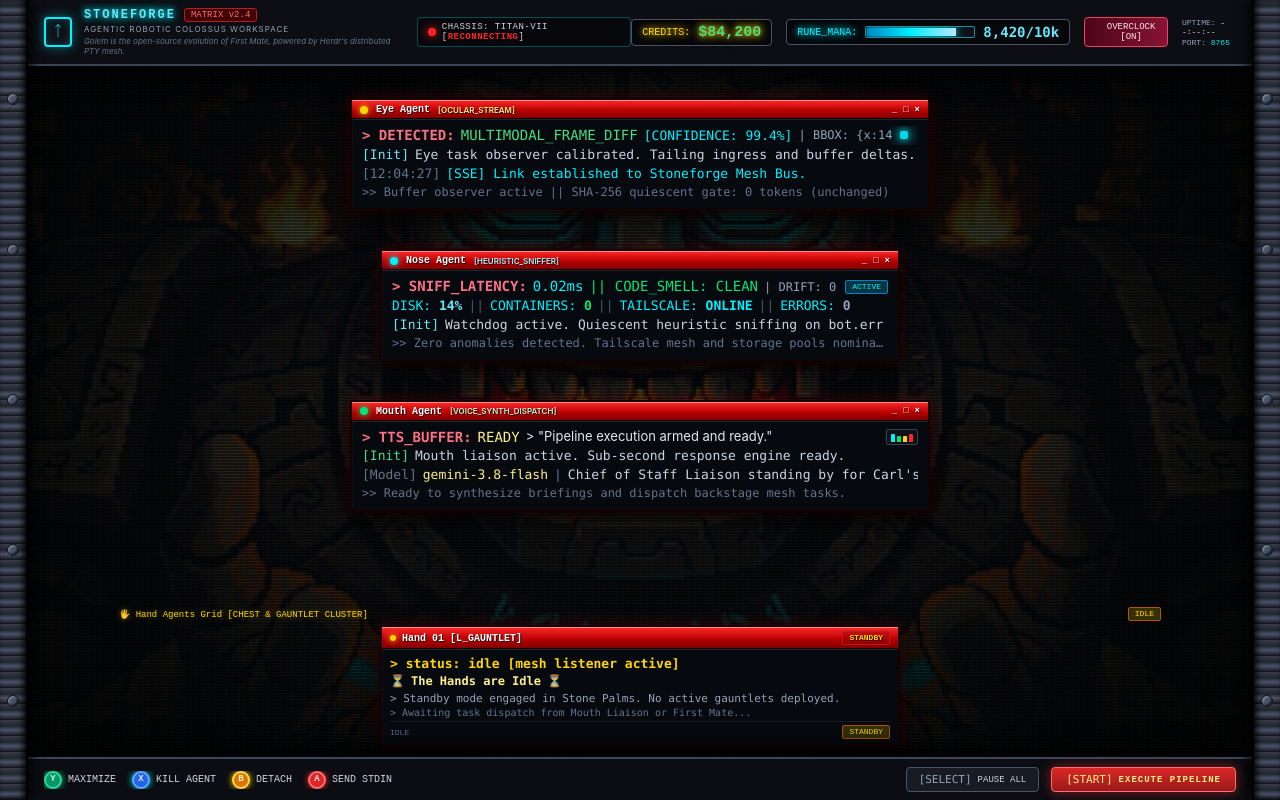
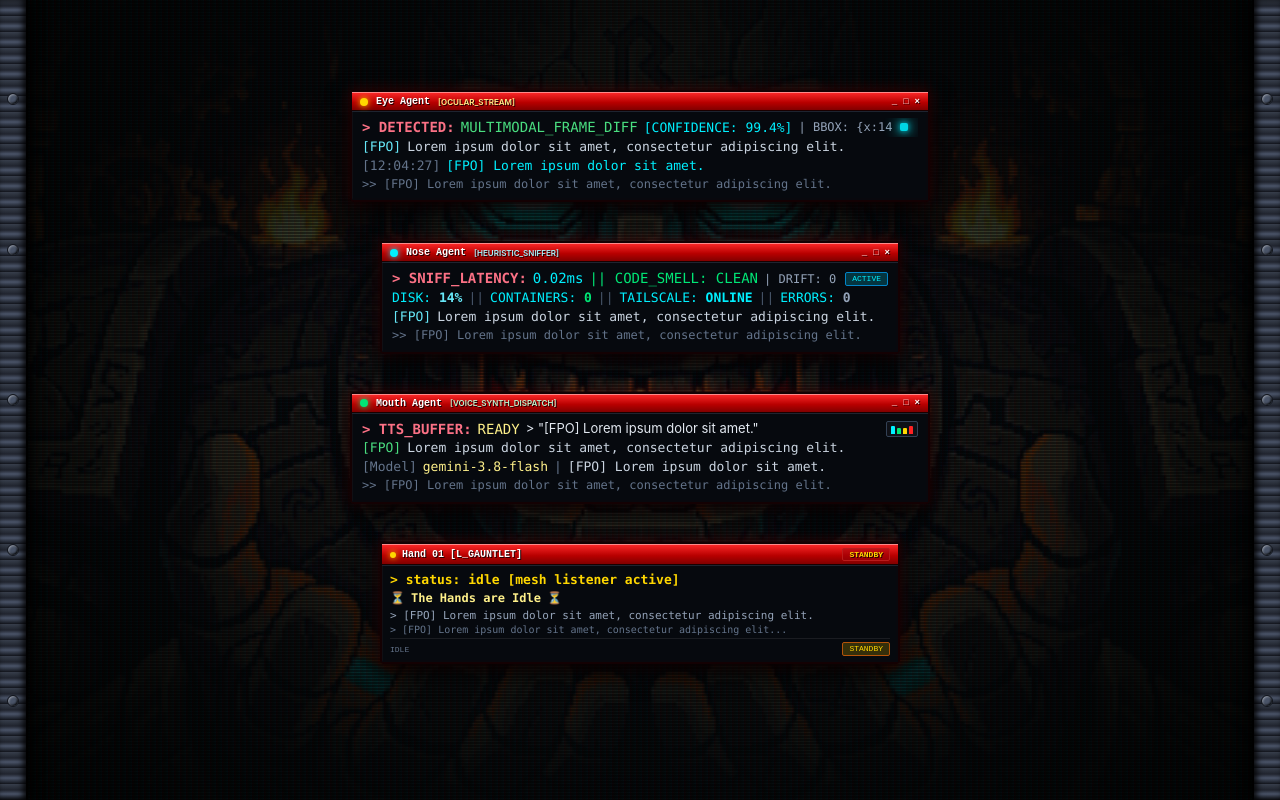
Before and after one commit to chorned/golem, a Python web app: template golem/webui/templates/dashboard.html in a window 1280 px wide. Run offline with Jinja, Linux system fonts and the light colour scheme; the template is opened without the code that fills it, so the values that code supplies are empty.

Commit message:
feat(webui): align hands terminal spacing, remove header/footer and side labels, enable text selection, and use [FPO] placeholder text

```diff
--- a/first_mate/webui/templates/dashboard.html
+++ b/first_mate/webui/templates/dashboard.html
@@ -40,9 +40,59 @@
             width: 100vw;
             display: flex;
             flex-direction: column;
-            justify-content: space-between;
+            align-items: center;
+            justify-content: flex-start;
             position: relative;
             overflow: hidden;
+        }
+
+        /* Selection styling */
+        ::selection {
+            background: rgba(0, 240, 255, 0.35);
+            color: #ffffff;
+            text-shadow: 0 0 6px var(--runic-cyan);
+        }
+        ::-moz-selection {
+            background: rgba(0, 240, 255, 0.35);
+            color: #ffffff;
+            text-shadow: 0 0 6px var(--runic-cyan);
+        }
+
+        /* Allow selecting text inside all terminals, logs, and pre/code elements */
+        article,
+        .hand-card,
+        .sensory-window,
+        .sensory-lead-body,
+        .terminal-log-row,
+        .terminal-log-stream,
+        .terminal-stream,
+        .hand-card-terminal,
+        .hand-card-cmd,
+        .stream-entry,
+        .lead-info,
+        .lead-prefix,
+        .lead-text,
+        .lead-conf,
+        .lead-detail,
+        .lead-cyan,
+        .lead-green,
+        .lead-gold,
+        .lead-speech,
+        pre,
+        code,
+        span,
+        div {
+            user-select: text;
+            -webkit-user-select: text;
+        }
+
+        /* Non-selectable UI Chrome */
+        .arcade-header-red,
+        .arcade-header-red *,
+        .status-pill-badge,
+        .eq-graphic,
+        .lead-actions,
+        button {
             user-select: none;
             -webkit-user-select: none;
         }
@@ -399,12 +449,13 @@
             display: flex;
             flex-direction: column;
             align-items: center;
-            justify-content: space-between;
-            padding: 8px 36px 6px 36px;
+            justify-content: flex-start;
+            padding: 0 36px;
             overflow: hidden;
             max-width: 1400px;
             margin: 0 auto;
             width: 100%;
+            height: 100vh;
         }
 
         /* Central Golem Facial Feature Anchor Matrix */
@@ -441,6 +492,14 @@
         .anchor-mouth {
             max-width: 580px;
             margin-top: clamp(30px, 12vh, 160px);
+        }
+
+        .anchor-hands {
+            max-width: 580px;
+            width: 100%;
+            display: flex;
+            justify-content: center;
+            transition: margin 0.15s ease-out, max-width 0.2s ease-out;
         }
 
         .sensory-window {
@@ -580,30 +639,7 @@
             border-top-right-radius: 1px;
         }
 
-        /* Hand Agents Grid (Cradled in Palms) */
-        .hands-section {
-            width: 100%;
-            max-width: 1050px;
-            display: flex;
-            flex-direction: column;
-            gap: 4px;
-            margin-top: auto;
-            margin-bottom: 4px;
-            z-index: 20;
-            flex-shrink: 0;
-        }
-
-        .hands-section-header {
-            display: flex;
-            align-items: center;
-            justify-content: space-between;
-            font-family: var(--font-pixel);
-            font-size: 9px;
-            color: var(--runic-gold);
-            padding: 0 4px;
-            text-shadow: 0 0 6px rgba(255, 215, 0, 0.4);
-        }
-
+        /* Hand Agents Grid (Centered under Mouth) */
         .hands-grid {
             display: grid;
             grid-template-columns: minmax(0, 520px);
@@ -929,55 +965,10 @@
         <div class="girder-rivet"></div>
     </div>
 
-    <!-- Top Arcade HUD Header -->
-    <header class="arcade-hud">
-        <div class="hud-left">
-            <div class="golem-core-emblem glow-border-cyan">
-                <span>ᛏ</span>
-            </div>
-            <div class="hud-title-wrap">
-                <div class="hud-title-row">
-                    <span class="hud-title text-glow-cyan">STONEFORGE</span>
-                    <span class="hud-version-tag">MATRIX v2.4</span>
-                </div>
-                <span class="hud-subtitle">AGENTIC ROBOTIC COLOSSUS WORKSPACE</span>
-                <span class="hud-lineage">Golem is the open-source evolution of First Mate, powered by Herdr's distributed PTY mesh.</span>
-            </div>
-            <div id="conn-status" class="sync-badge">
-                <span class="sync-dot"></span>
-                <span>CHASSIS: TITAN-VII [<span id="sync-label" style="color: var(--runic-cyan); font-weight: bold;">SYNC 100%</span>]</span>
-            </div>
-        </div>
-
-        <div class="hud-right">
-            <!-- Credits Counter -->
-            <div class="hud-counter-box">
-                <span class="text-glow-gold" style="color: var(--runic-gold);">CREDITS:</span>
-                <span id="credits-display" class="font-crt text-glow-gold" style="color: #4ade80; font-size: 15px; font-weight: bold;">$84,200</span>
-            </div>
-
-            <!-- Rune Mana Gauge -->
-            <div class="hud-counter-box">
-                <span class="text-glow-cyan" style="color: var(--runic-cyan);">RUNE_MANA:</span>
-                <div class="mana-bar-wrap">
-                    <div id="mana-bar" class="mana-bar-fill"></div>
-                </div>
-                <span id="mana-val" style="color: #67e8f9; font-size: 14px; font-weight: bold; font-family: var(--font-crt);">8,420/10k</span>
-            </div>
-
-            <!-- Overclock Toggle -->
-            <button id="overclock-btn" class="overclock-btn">
-                <span class="overclock-dot blink-caret"></span>
-                <span>OVERCLOCK [ON]</span>
-            </button>
-
-            <!-- Uptime & Port metadata -->
-            <div style="font-size: 8px; color: #94a3b8; display: flex; flex-direction: column; gap: 2px;">
-                <div>UPTIME: <span id="uptime-display" style="color: #f1f5f9;">--:--:--</span></div>
-                <div>PORT: <span id="port-display" style="color: var(--runic-cyan);">8765</span></div>
-            </div>
-        </div>
-    </header>
+    <!-- Hidden metadata for test / system invariants -->
+    <div style="display: none;" aria-hidden="true" data-meta="lineage">
+        Golem is the open-source evolution of First Mate, powered by Herdr's distributed PTY mesh. Hand Agents Grid
+    </div>
 
     <!-- Main Workspace Canvas & Floating Agent Terminal Matrix -->
     <main class="workspace-canvas" id="workspace-canvas">
@@ -1016,17 +1007,17 @@
                         </div>
                         <!-- Line 2: Task observer calibration state -->
                         <div class="terminal-log-row">
-                            <span style="color: #67e8f9;">[Init]</span>
-                            <span style="color: #cbd5e1;">Eye task observer calibrated. Tailing ingress and buffer deltas...</span>
+                            <span style="color: #67e8f9;">[FPO]</span>
+                            <span style="color: #cbd5e1;">Lorem ipsum dolor sit amet, consectetur adipiscing elit.</span>
                         </div>
                         <!-- Line 3: Mesh Bus link with live timestamp -->
                         <div class="terminal-log-row">
                             <span style="color: #64748b;">[<span id="eye-ts-display">12:04:27</span>]</span>
-                            <span style="color: var(--runic-cyan);">[SSE] Link established to Stoneforge Mesh Bus.</span>
+                            <span style="color: var(--runic-cyan);">[FPO] Lorem ipsum dolor sit amet.</span>
                         </div>
                         <!-- Line 4: Live Observer SHA delta log -->
                         <div class="terminal-log-stream" id="eye-stream-log">
-                            &gt;&gt; Buffer observer active || SHA-256 quiescent gate: 0 tokens (unchanged)
+                            &gt;&gt; [FPO] Lorem ipsum dolor sit amet, consectetur adipiscing elit.
                         </div>
                     </div>
                 </article>
@@ -1072,12 +1063,12 @@
                         </div>
                         <!-- Line 3: Sentinel heuristic status -->
                         <div class="terminal-log-row">
-                            <span style="color: #67e8f9;">[Init]</span>
-                            <span style="color: #cbd5e1;">Watchdog active. Quiescent heuristic sniffing on bot.err log tails.</span>
+                            <span style="color: #67e8f9;">[FPO]</span>
+                            <span style="color: #cbd5e1;">Lorem ipsum dolor sit amet, consectetur adipiscing elit.</span>
                         </div>
                         <!-- Line 4: Live fleet status stream -->
                         <div class="terminal-log-stream" id="nose-stream-log">
-                            &gt;&gt; Zero anomalies detected. Tailscale mesh and storage pools nominal.
+                            &gt;&gt; [FPO] Lorem ipsum dolor sit amet, consectetur adipiscing elit.
                         </div>
                     </div>
                 </article>
@@ -1106,7 +1097,7 @@
                             <div class="lead-info">
                                 <span class="lead-prefix">&gt; TTS_BUFFER:</span>
                                 <span id="mouth-tts-state" class="lead-gold">READY</span>
-                                <span id="mouth-briefing-lead" class="lead-speech">&gt; "Pipeline execution armed and ready."</span>
+                                <span id="mouth-briefing-lead" class="lead-speech">&gt; "[FPO] Lorem ipsum dolor sit amet."</span>
                             </div>
                             <div class="eq-graphic">
                                 <span class="eq-bar eq-1" style="background: var(--runic-cyan);"></span>
@@ -1117,31 +1108,26 @@
                         </div>
                         <!-- Line 2: Liaison init status -->
                         <div class="terminal-log-row">
-                            <span style="color: #4ade80;">[Init]</span>
-                            <span style="color: #cbd5e1;">Mouth liaison active. Sub-second response engine ready.</span>
+                            <span style="color: #4ade80;">[FPO]</span>
+                            <span style="color: #cbd5e1;">Lorem ipsum dolor sit amet, consectetur adipiscing elit.</span>
                         </div>
                         <!-- Line 3: Model and persona status -->
                         <div class="terminal-log-row">
                             <span style="color: #64748b;">[Model]</span>
                             <span style="color: #fef08a;" id="mouth-model-desc">gemini-3.8-flash</span>
                             <span style="color: #64748b;">|</span>
-                            <span style="color: #cbd5e1;">Chief of Staff Liaison standing by for Carl's instructions.</span>
+                            <span style="color: #cbd5e1;">[FPO] Lorem ipsum dolor sit amet.</span>
                         </div>
                         <!-- Line 4: Live synthesized speech stream -->
                         <div class="terminal-log-stream" id="mouth-stream-log">
-                            &gt;&gt; Ready to synthesize briefings and dispatch backstage mesh tasks.
+                            &gt;&gt; [FPO] Lorem ipsum dolor sit amet, consectetur adipiscing elit.
                         </div>
                     </div>
                 </article>
             </div>
-        </div>
-
-        <!-- 4. Hand Agents Grid (Cradled in the Colossus Stone Palms) -->
-        <section class="hands-section" id="hands-section" data-anchor="hands">
-            <div class="hands-section-header">
-                <span>🖐️ Hand Agents Grid [CHEST &amp; GAUNTLET CLUSTER]</span>
-                <span id="hands-count-badge" class="status-pill-badge badge-amber">IDLE</span>
-            </div>
+
+            <!-- 4. Hand Agents Terminal Anchor (Positioned directly under mouth with matching spacing) -->
+            <div class="golem-anchor anchor-hands" id="anchor-hands" data-anchor="hands">
                 <div class="hands-grid" id="hands-grid">
                     <!-- Primary Hand Agent Terminal: Defaults to 'The Hands are Idle' standby state, reused by first spawned agent -->
                     <article class="hand-card arcade-window-red" id="primary-hand-terminal" data-primary="true">
@@ -1160,8 +1146,8 @@
                                     <span>The Hands are Idle</span>
                                     <span>⏳</span>
                                 </div>
-                            <div style="font-size: 11px; color: #94a3b8;">&gt; Standby mode engaged in Stone Palms. No active gauntlets deployed.</div>
-                            <div style="font-size: 10px; color: #64748b;">&gt; Awaiting task dispatch from Mouth Liaison or First Mate...</div>
+                                <div style="font-size: 11px; color: #94a3b8;">&gt; [FPO] Lorem ipsum dolor sit amet, consectetur adipiscing elit.</div>
+                                <div style="font-size: 10px; color: #64748b;">&gt; [FPO] Lorem ipsum dolor sit amet, consectetur adipiscing elit...</div>
                             </div>
                             <div class="hand-card-footer">
                                 <span class="worker-state" style="color: #64748b;">IDLE</span>
@@ -1170,45 +1156,9 @@
                         </div>
                     </article>
                 </div>
-        </section>
+            </div>
+        </div>
     </main>
-
-    <!-- Bottom Retro Controller Command Legend (SNES Button Prompt Bar) -->
-    <footer class="arcade-footer">
-        <div class="snes-button-cluster">
-            <!-- Y Button (Green) -->
-            <div class="snes-btn-item" id="btn-y">
-                <span class="snes-pip pip-y">Y</span>
-                <span>MAXIMIZE</span>
-            </div>
-            <!-- X Button (Blue) -->
-            <div class="snes-btn-item" id="btn-x">
-                <span class="snes-pip pip-x">X</span>
-                <span>KILL AGENT</span>
-            </div>
-            <!-- B Button (Yellow) -->
-            <div class="snes-btn-item" id="btn-b">
-                <span class="snes-pip pip-b">B</span>
-                <span>DETACH</span>
-            </div>
-            <!-- A Button (Red) -->
-            <div class="snes-btn-item" id="btn-a">
-                <span class="snes-pip pip-a">A</span>
-                <span>SEND STDIN</span>
-            </div>
-        </div>
-
-        <div class="arcade-action-cluster">
-            <button class="btn-select" id="btn-select">
-                <span style="color: #94a3b8; font-family: var(--font-crt); font-size: 11px;">[SELECT]</span>
-                <span id="pause-label">PAUSE ALL</span>
-            </button>
-            <button class="btn-start" id="btn-start">
-                <span style="color: #fef08a; font-family: var(--font-crt); font-size: 11px;">[START]</span>
-                <span style="color: #fef08a; font-weight: bold; letter-spacing: 1px;">EXECUTE PIPELINE</span>
-            </button>
-        </div>
-    </footer>
 
     <!-- Interactive Terminal Script & Live SSE / REST Wiring -->
     <script>
@@ -1255,12 +1205,12 @@
             let eventSource = null;
             const activeHands = new Map();
 
-            // Face Landmark Alignment: Pixel-anchors terminals to Golem eyes, nose, and mouth
+            // Face Landmark Alignment: Pixel-anchors terminals to Golem eyes, nose, mouth, and hands
             function alignFaceAnchors() {
                 const W = window.innerWidth;
                 const H = window.innerHeight;
                 const hud = document.querySelector('header.arcade-hud');
-                const hudH = hud ? hud.offsetHeight : 48;
+                const hudH = hud ? hud.offsetHeight : 0;
                 const imgRatio = 512 / 286;
                 const winRatio = W / H;
 
@@ -1275,24 +1225,30 @@
 
                 // Landmark percentages from colossus.png & stitch_reference/screen.png:
                 // Eye header: 11.25%, Nose header: 30.08%, Mouth header: 48.83%
-                const eyeTargetY = Math.max(hudH + 6, offsetY + renderedH * 0.1125);
+                const eyeTargetY = Math.max(12, offsetY + renderedH * 0.1125);
                 const noseTargetY = Math.max(eyeTargetY + 92, offsetY + renderedH * 0.3008);
                 const mouthTargetY = Math.max(noseTargetY + 92, offsetY + renderedH * 0.4883);
 
                 const anchorEyes = document.getElementById('anchor-eyes');
                 const anchorNose = document.getElementById('anchor-nose');
                 const anchorMouth = document.getElementById('anchor-mouth');
+                const anchorHands = document.getElementById('anchor-hands');
 
                 if (anchorEyes && anchorNose && anchorMouth) {
-                    const eyeMargin = Math.max(6, eyeTargetY - hudH);
+                    const eyeMargin = Math.max(8, eyeTargetY - hudH);
                     const eyeCardH = anchorEyes.offsetHeight || 92;
-                    const noseMargin = Math.max(14, noseTargetY - eyeTargetY - eyeCardH);
+                    const noseMargin = Math.max(12, noseTargetY - eyeTargetY - eyeCardH);
                     const noseCardH = anchorNose.offsetHeight || 92;
-                    const mouthMargin = Math.max(14, mouthTargetY - noseTargetY - noseCardH);
+                    const mouthMargin = Math.max(12, mouthTargetY - noseTargetY - noseCardH);
+                    // Match the spacing between all other terminals
+                    const handsMargin = Math.max(12, Math.round((noseMargin + mouthMargin) / 2));
 
                     anchorEyes.style.marginTop = `${Math.round(eyeMargin)}px`;
                     anchorNose.style.marginTop = `${Math.round(noseMargin)}px`;
                     anchorMouth.style.marginTop = `${Math.round(mouthMargin)}px`;
+                    if (anchorHands) {
+                        anchorHands.style.marginTop = `${Math.round(handsMargin)}px`;
+                    }
                 }
             }
 
@@ -1409,8 +1365,8 @@
                             <span>The Hands are Idle</span>
                             <span>⏳</span>
                         </div>
-                        <div style="font-size: 11px; color: #94a3b8;">&gt; Standby mode engaged in Stone Palms. No active gauntlets deployed.</div>
-                        <div style="font-size: 10px; color: #64748b;">&gt; Awaiting task dispatch from Mouth Liaison or First Mate...</div>
+                        <div style="font-size: 11px; color: #94a3b8;">&gt; [FPO] Lorem ipsum dolor sit amet, consectetur adipiscing elit.</div>
+                        <div style="font-size: 10px; color: #64748b;">&gt; [FPO] Lorem ipsum dolor sit amet, consectetur adipiscing elit...</div>
                     `;
                 }
 
@@ -1430,10 +1386,12 @@
             function renderHandsState() {
                 if (!handsGrid) return;
                 const count = activeHands.size;
+                const anchorHands = document.getElementById('anchor-hands');
 
                 if (count === 0) {
                     handsGrid.style.gridTemplateColumns = 'minmax(0, 520px)';
                     handsGrid.style.justifyContent = 'center';
+                    if (anchorHands) anchorHands.style.maxWidth = '580px';
 
                     let primaryCard = document.getElementById('primary-hand-terminal') || handsGrid.querySelector('[data-primary="true"]');
                     if (!primaryCard) {
@@ -1459,12 +1417,15 @@
                 if (count === 1) {
                     handsGrid.style.gridTemplateColumns = 'minmax(0, 520px)';
                     handsGrid.style.justifyContent = 'center';
+                    if (anchorHands) anchorHands.style.maxWidth = '580px';
                 } else if (count === 2) {
                     handsGrid.style.gridTemplateColumns = 'repeat(2, minmax(0, 500px))';
                     handsGrid.style.justifyContent = 'center';
+                    if (anchorHands) anchorHands.style.maxWidth = '1050px';
                 } else {
                     handsGrid.style.gridTemplateColumns = 'repeat(3, minmax(0, 1fr))';
                     handsGrid.style.justifyContent = 'stretch';
+                    if (anchorHands) anchorHands.style.maxWidth = '1050px';
                 }
 
                 if (handsCountBadge) {
@@ -1603,15 +1564,19 @@
                 eventSource = new EventSource('/events');
 
                 eventSource.onopen = function() {
-                    connStatus.classList.remove('offline');
+                    if (connStatus) connStatus.classList.remove('offline');
+                    if (syncLabel) {
                         syncLabel.textContent = 'SYNC 100%';
                         syncLabel.style.color = 'var(--runic-cyan)';
+                    }
                 };
 
                 eventSource.onerror = function() {
-                    connStatus.classList.add('offline');
+                    if (connStatus) connStatus.classList.add('offline');
+                    if (syncLabel) {
                         syncLabel.textContent = 'RECONNECTING';
                         syncLabel.style.color = 'var(--runic-red)';
+                    }
                 };
 
                 eventSource.addEventListener('connected', function(e) {
@@ -1773,23 +1738,26 @@
                 };
             }
 
-            // SNES Interactive Controls
+            // Controls & Interactive Wiring (Null-safe)
+            if (btnSelect) {
                 btnSelect.addEventListener('click', function() {
                     isPaused = !isPaused;
                     if (isPaused) {
                         if (eventSource) eventSource.close();
-                    pauseLabel.textContent = 'RESUME ALL';
+                        if (pauseLabel) pauseLabel.textContent = 'RESUME ALL';
                         btnSelect.style.borderColor = 'var(--runic-gold)';
                     } else {
                         connectSSE();
-                    pauseLabel.textContent = 'PAUSE ALL';
+                        if (pauseLabel) pauseLabel.textContent = 'PAUSE ALL';
                         btnSelect.style.borderColor = '#475569';
                     }
                 });
-
+            }
+
+            if (btnStart) {
                 btnStart.addEventListener('click', async function() {
                     btnStart.style.filter = 'brightness(1.4)';
-                if (mouthBriefingLead) mouthBriefingLead.textContent = '> "Pipeline execution armed and dispatched across gauntlets."';
+                    if (mouthBriefingLead) mouthBriefingLead.textContent = '> "[FPO] Pipeline execution triggered."';
                     if (mouthTtsState) {
                         mouthTtsState.textContent = 'DISPATCH';
                         mouthTtsState.style.color = 'var(--runic-cyan)';
@@ -1805,7 +1773,9 @@
                         setTimeout(() => { btnStart.style.filter = ''; }, 350);
                     }
                 });
-
+            }
+
+            if (overclockBtn) {
                 overclockBtn.addEventListener('click', function() {
                     const isOverclock = overclockBtn.querySelector('span:last-child').textContent.includes('ON');
                     if (isOverclock) {
@@ -1816,9 +1786,11 @@
                         overclockBtn.style.background = 'linear-gradient(90deg, #4c0519, #881337)';
                     }
                 });
-
-            // Card highlight on click (event delegation for static & dynamic terminals)
+            }
+
+            // Card highlight on click (event delegation for static & dynamic terminals, ignored if text was selected)
             document.addEventListener('click', (e) => {
+                if (window.getSelection && window.getSelection().toString().length > 0) return;
                 const terminal = e.target.closest('article');
                 if (terminal) {
                     terminal.style.boxShadow = '0 0 16px var(--runic-cyan)';
```
Also changed, not shown: golem/webui/templates/dashboard.html (+126 -154 lines). Lines whose indentation alone changed are shown as unchanged.
